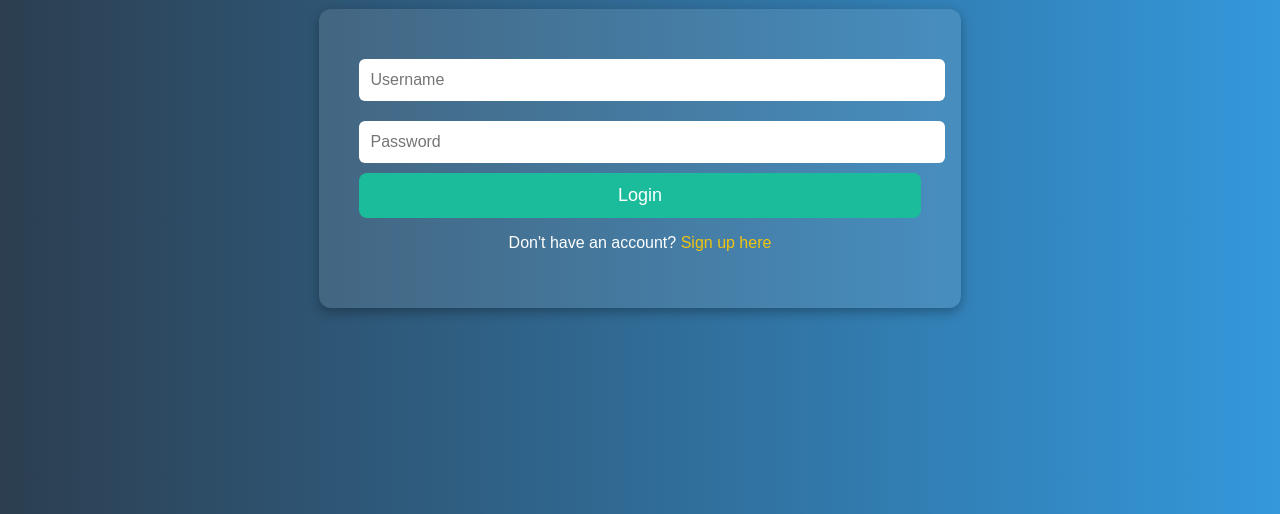
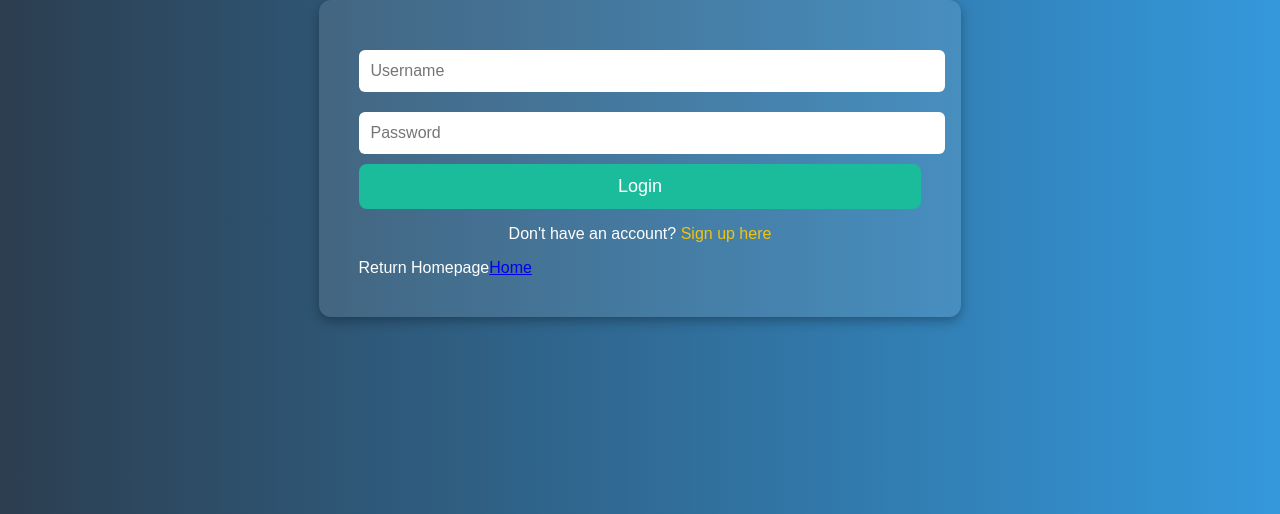
Before and after one commit to Siddhartha-y/college_bus_tracking_system, a plain HTML site: page driverlogin.html in a window 1280 px wide. Shown: the part 286-800 px from the top of the page. Drawn offline with Linux system fonts and the light colour scheme.

Commit message:
Update driverlogin.html

```diff
--- a/driverlogin.html
+++ b/driverlogin.html
@@ -75,6 +75,7 @@
     <div class="signup-link">
       <p>Don't have an account? <a href="driversignup.html">Sign up here</a></p>
     </div>
+    <div>Return Homepage<a href="index.html">Home</a> </div>
   </div>
 
   <script>
```
